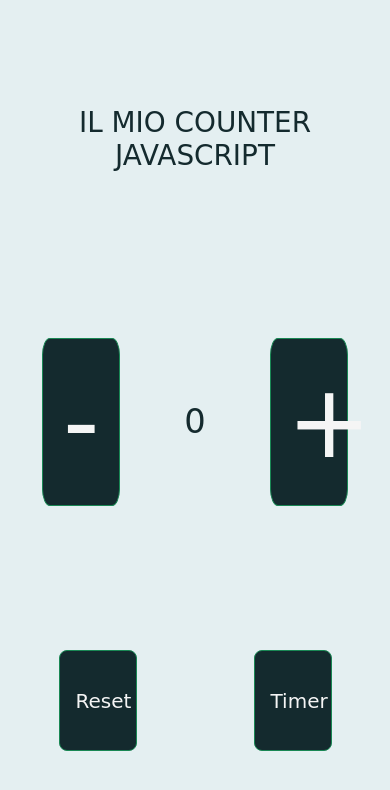
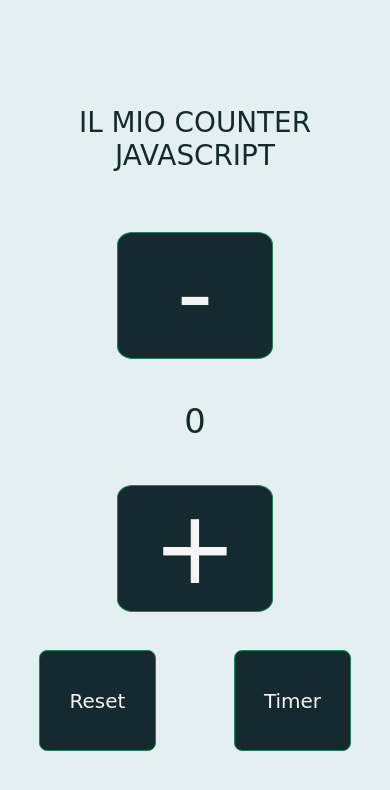
Before and after one commit to SofiaIotti/Counter-JS, a plain HTML site: page index.html in a window 390 px wide. Both pictures are taken after a click on the button "Reset". Drawn offline with nearby package versions, Linux system fonts and the light colour scheme; a web font is replaced by a local one.

Commit message:
Post-review changes

```diff
--- a/Assets/css/style.css
+++ b/Assets/css/style.css
@@ -1,7 +1,7 @@
 body {
     background-color: #bcdae0;
     color: #142a2e;
-
+    margin: 0;
 }
 div{
     font-family: 'Baloo Bhaijaan 2', cursive;
@@ -24,6 +24,7 @@ div{
    height: 12vh;
    background-color: #142a2e;
    color: whitesmoke;
+   text-justify: center;
 }
 #plusButton,#minusButton {
     width: 20vw;
@@ -52,8 +53,16 @@ div{
     border-radius: 10px;
     font-size:2vh;
 }
+
 #label{
-    margin-right: 3vw;
+    display: flex;
+    justify-content: center;
+}
+#formBox{
+    display: flex;
+    flex-direction: column;
+    justify-content: center;
+    align-items: center;
 }
 #countdownButton{
     margin-top: 3vh;
@@ -75,47 +84,69 @@ div{
 }
 
 #coriandoli{
+    display: none;
     width: 100vw;
     height: 100vh;
     position: absolute;
     opacity: 0;
-    transition: all 1s;
     z-index: -1;
 }
 
 .coriandoli-show{
+    display: block !important;
     opacity: 1 !important;
-    transition: all 1s;
     z-index: 10 !important;
 }
-
-@media screen and (max-width:800px){
+@media screen and (max-width: 1000px){
+    #resetButton, #timerButton{
+        width: 25vw;
+    }
+    #minusButton, #result, #plusButton{
+        width: 30vw;
+    }
+    #timerModal {
+        width: 70vw;
+        position: fixed;
+        left: 15vw;
+        right: 15vw;
+    }
+}
+@media screen and (max-width: 800px){
     #form-group{
         width: 25vw;
     }
     #seconds{
         width: 25vw;
     }
+    #minusDiv, #resultDiv, #plusDiv{
+        display: flex;
+        width: 100vw;
+        justify-content: center;
+        align-items: center;
+    }
+    #minusButton, #result, #plusButton{
+        display: flex;
+        height: 15vh;
+        width: 40vw;
+        align-items: center;
+        justify-content: center;
+    }
+    #resetDiv, #timerDiv{
+        display: flex;
+        align-items: center;
+        justify-content: center;
+    }
+    #resetButton, #timerButton{
+        width: 30vw;
+        display: flex;
+        align-items: center;
+        justify-content: center;
+    }
+    h1{
+        font-size: 80%;
+    }
+    #countdownButton{
+        height: 4vh;
+        font-size: small;
+    }
 }
-@media screen and (min-width:400px) {
-
-    #plusDiv{
-        text-align: left;
-        padding-left: 10vw;
-    }
-
-    #minusDiv{
-        text-align: right;
-        padding-right: 10vw;
-    }
-
-    #timerDiv{
-        text-align: left;
-        padding-left: 5vw;
-    }
-    #resetDiv {
-        text-align: right;
-        padding-right: 5vw;
-    }
-
-}
--- /dev/null
+++ b/Assets/js/elements.js
@@ -0,0 +1,87 @@
+let containerDiv = document.createElement("div")
+    containerDiv.classList.add("container-fluid");
+    containerDiv.setAttribute("id", "homePage");
+    containerDiv.setAttribute("style", "width: 100vw; height: 100vh;");
+
+let headerDiv = document.createElement("div");
+let header = document.createElement("h1");
+    headerDiv.classList.add("row");
+    headerDiv.setAttribute("id", "headerRow");
+    header.classList.add("col-md-12", "text-center");
+    header.innerHTML= "IL MIO COUNTER JAVASCRIPT";
+
+let buttonsDiv = document.createElement("div");
+
+let counterDiv = document.createElement("div");
+    counterDiv.classList.add("row");
+    counterDiv.setAttribute("id", "counterRow");
+
+let functionsDiv = document.createElement("div");
+    functionsDiv.classList.add("row");
+    functionsDiv.setAttribute("id", "buttonRow");
+
+let minusDiv = document.createElement("div");
+    minusDiv.classList.add("col-5");
+    minusDiv.setAttribute("id", "minusDiv");
+let minusButton = document.createElement("button");
+    minusButton.classList.add("btn", "btn-success", "btn-block", "btn-lg");
+    minusButton.setAttribute("id", "minusButton");
+    minusButton.innerHTML = "-";
+
+let resultDiv = document.createElement("div");
+    resultDiv.classList.add("col-2");
+    resultDiv.setAttribute("id", "resultDiv");
+let result = document.createElement("span");
+    result.classList.add("text-center");
+    result.setAttribute("id", "result");
+    result.innerHTML = "0";
+
+let plusDiv = document.createElement("div");
+    plusDiv.classList.add("col-5")
+    plusDiv.setAttribute("id", "plusDiv");
+let plusButton = document.createElement("button");
+    plusButton.classList.add("btn", "btn-success", "btn-block", "btn-lg");
+    plusButton.setAttribute("id", "plusButton");
+    plusButton.innerHTML = "+";
+
+let resetDiv = document.createElement("div");
+    resetDiv.classList.add("col-6", "primaryColor");
+    resetDiv.setAttribute("id", "resetDiv");
+let resetButton = document.createElement("button");
+    resetButton.classList.add("btn", "btn-success", "btn-block", "btn-lg");
+    resetButton.setAttribute("id", "resetButton");
+    resetButton.innerHTML ="Reset";
+
+
+let timerDiv = document.createElement("div");
+    timerDiv.classList.add("col-6", "primaryColor");
+    timerDiv.setAttribute("id", "timerDiv");
+let timerButton = document.createElement("button");
+    timerButton.classList.add("btn", "btn-success", "btn-block", "btn-lg");
+    timerButton.setAttribute("id", "timerButton");
+    timerButton.innerHTML = "Timer";
+
+
+headerDiv.appendChild(header);
+
+containerDiv.appendChild(headerDiv);
+containerDiv.appendChild(buttonsDiv);
+
+buttonsDiv.appendChild(counterDiv);
+buttonsDiv.appendChild(functionsDiv);
+
+minusDiv.appendChild(minusButton);
+plusDiv.appendChild(plusButton);
+resultDiv.appendChild(result);
+
+counterDiv.appendChild(minusDiv);
+counterDiv.appendChild(resultDiv);
+counterDiv.appendChild(plusDiv);
+
+resetDiv.appendChild(resetButton);
+timerDiv.appendChild(timerButton);
+
+functionsDiv.appendChild(resetDiv);
+functionsDiv.appendChild(timerDiv);
+
+document.body.appendChild(containerDiv);
--- a/Assets/js/script.js
+++ b/Assets/js/script.js
@@ -1,29 +1,37 @@
 window.onload = function(){
 
-    plusBtn = document.getElementById("plusButton");
-    minusBtn = document.getElementById("minusButton");
-    resetBtn = document.getElementById("resetButton");
-    timerBtn = document.getElementById("timerButton");
-    countdownBtn = document.getElementById("countdownButton");
+    const countdownBtn = document.getElementById("countdownButton");
     let  counter = 0;
-    let interval;
 
-    plusBtn.addEventListener('click', function(){
+
+    document.getElementById("homePage").addEventListener("click", (event) => {
+        if(event.target.tagName === "BUTTON"){
+
+            const buttonId = event.target.id;
+
+           switch (buttonId){
+            case "plusButton":
                 ++counter;
                 document.getElementById("result").innerHTML = counter;
-    });
+                break;
 
-    minusBtn.addEventListener('click', function(){
+            case "minusButton":
                 --counter;
                 document.getElementById("result").innerHTML = counter;
-    });
+                break;
 
-    timerBtn.addEventListener('click', function(){
+            case "resetButton":
+                counter = 0;
+                document.getElementById("result").innerHTML = counter;
+                break;
+            case "timerButton":
                 document.getElementById("timerModal").style.display = "flex";
                 document.getElementById("boxShadow").style.display = "block";
                 document.getElementById("homePage").style.display = "none";
+                break;
+            }
+        };
     });
-
     countdownBtn.addEventListener('click', function(){
 
         document.getElementById("timerModal").style.display = "none";
@@ -32,7 +40,7 @@ window.onload = function(){
 
         let time = document.getElementById("seconds").value;
 
-        interval = setInterval(function(){
+        let interval = setInterval(function(){
                 document.getElementById("result").innerHTML = time;
                 time--;
                 if (time <= 0) {
@@ -46,11 +54,4 @@ window.onload = function(){
                     };
         }, 1000);
     });
-
-    resetBtn.addEventListener('click', function(){
-        clearInterval(interval);
-        counter = 0;
-        document.getElementById("result").innerHTML = counter;
-    });
-
 };
--- a/index.html
+++ b/index.html
@@ -7,48 +7,13 @@
     <link rel="stylesheet" href="Assets/css/style.css">
     <link href="https://cdn.jsdelivr.net/npm/bootstrap@5.3.2/dist/css/bootstrap.min.css" rel="stylesheet" integrity="sha384-T3c6CoIi6uLrA9TneNEoa7RxnatzjcDSCmG1MXxSR1GAsXEV/Dwwykc2MPK8M2HN" crossorigin="anonymous">
     <link href="https://fonts.googleapis.com/css2?family=Baloo+Bhaijaan+2:wght@700&family=Monoton&display=swap" rel="stylesheet">
-    <script language="JavaScript" type="text/JavaScript" src="Assets/js/script.js"></script>
     <link rel="icon" type="image/x-icon" href="Assets/Img/favicon.ico">
   </head>
 <body>
   <img src="Assets/Img/Coriandoli.gif" alt="Gif coriandoli" id="coriandoli">
-  <div class="container-fluid">
-  <div id="homePage">
-    <div id="headerRow" class="row">
-    <div class="col-md-12">
-      <h1 class="text-center">IL MIO COUNTER JAVASCRIPT</h1>
-    </div>
-  </div>
-  <div id="counterRow" class="row">
-    <div id="minusDiv" class="col-5">
-      <button type="button" id="minusButton" class="btn btn-success btn-block btn-lg">
-        -
-      </button>
-    </div>
-    <div id="resultDiv" class="col-2">
-      <span id="result" class="text-center">0</span>
-    </div>
-    <div id="plusDiv" class="col-5">
-      <button type="button" id="plusButton" class="btn btn-success btn-block btn-lg">
-        +
-      </button>
-    </div>
-  </div>
-  <div id="buttonRow" class="row">
-    <div id="resetDiv" class="col-6 primaryColor">
-      <button type="button" id="resetButton" class="btn btn-success btn-lg btn-block">
-        Reset
-      </button>
-    </div>
-    <div id="timerDiv" class="col-6 secondaryColor">
-      <button type="button" id="timerButton" class="btn btn-success btn-lg btn-block">
-        Timer
-      </button>
-    </div>
-  </div>
-  </div>
+  <script language="JavaScript" type="text/JavaScript" src="Assets/js/elements.js"></script>
   <div id="timerModal" class ="col-6 secondaryColor">
-    <form>
+    <form id="formBox">
       <div id="form-group" class="form-group">
       <label id="label" for="seconds">Inserisci il numero di secondi desiderato:</label>
       <input type="number" id="seconds" name="seconds">
@@ -59,4 +24,5 @@
   <div id="boxShadow"></div>
 </div>
 </body>
+<script language="JavaScript" type="text/JavaScript" src="Assets/js/script.js"></script>
 </html>
```
Lines whose indentation alone changed are shown as unchanged.
